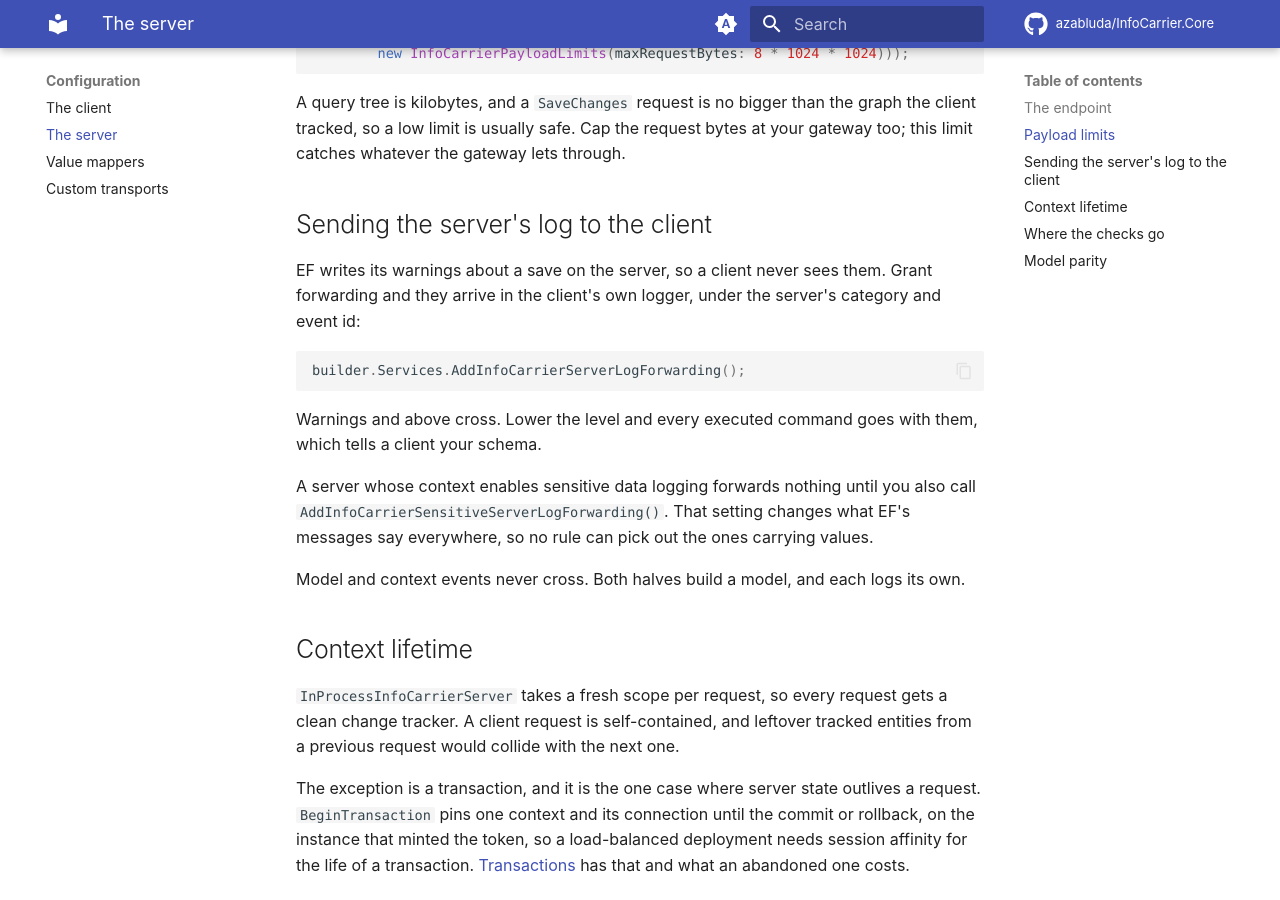
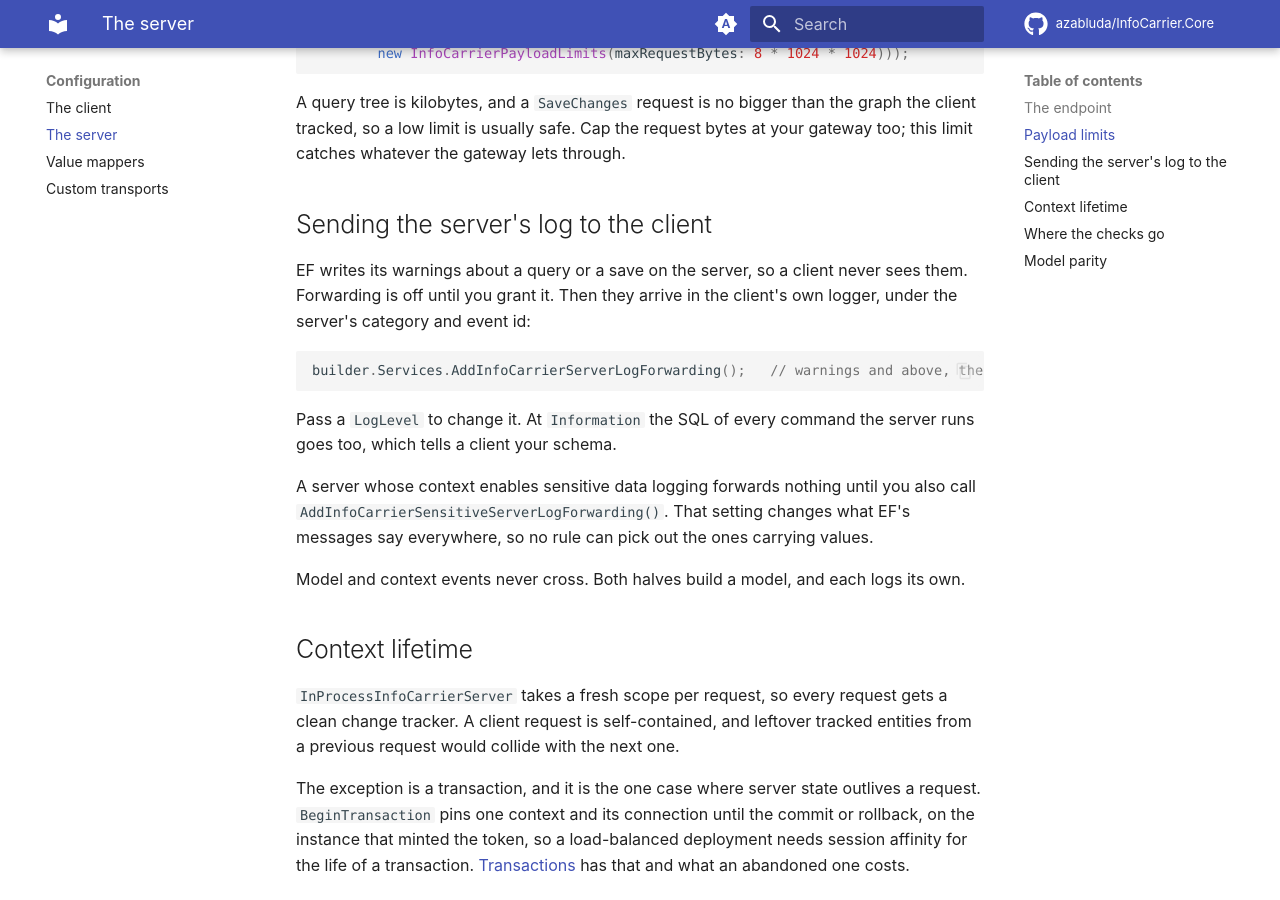
Before and after one commit to azabluda/InfoCarrier.Core, an MkDocs documentation site: the page built from website/docs/configuration/server.md, in a window 1280 px wide and 900 px high, scrolled down 1704 px. Built offline with MkDocs 1.6.1 and Material for MkDocs 9.7.7, drawn with Linux system fonts in a browser that asks for light colours; comment, search, counter and statistics services are not loaded.

Commit message:
Docs: what paging costs, and how to set the log-forwarding level
Two gaps, both found by reading the pages rather than the code.

The querying guide teaches paging and could not say what R173 measured: when the
client has to rebuild the projection, the Skip and Take above it are rebuilt with
it, so the server sends every matching row and the client keeps one page. The
answer is right and the whole result set crosses. Page before you project.

The server page told a reader to lower the forwarding level without showing the
parameter, and never said forwarding is off by default. It now shows the default
in the sample and names the LogLevel in prose. The first draft showed two
registration calls one after the other, which reads as if you make both; the
registration uses TryAdd, so the second would have been silently ignored.

The opening sentence also said "a save" where forwarding covers a query too.

querying.md joins the 700 tier for the reason that tier exists: a fact the page
was missing, measured rather than argued, and no padding to cut in its place.

Docs only. doc-words 0 over budget, doc-links 0 broken in 58 files, mkdocs
--strict clean.

Co-Authored-By: Claude Opus 5 <noreply@anthropic.com>

````diff
--- a/website/docs/configuration/server.md
+++ b/website/docs/configuration/server.md
@@ -69,15 +69,16 @@ catches whatever the gateway lets through.
 
 ## Sending the server's log to the client
 
-EF writes its warnings about a save on the server, so a client never sees them. Grant forwarding and
-they arrive in the client's own logger, under the server's category and event id:
+EF writes its warnings about a query or a save on the server, so a client never sees them.
+Forwarding is off until you grant it. Then they arrive in the client's own logger, under the
+server's category and event id:
 
 ```csharp
-builder.Services.AddInfoCarrierServerLogForwarding();
+builder.Services.AddInfoCarrierServerLogForwarding();   // warnings and above, the default
 ```
 
-Warnings and above cross. Lower the level and every executed command goes with them, which tells a
-client your schema.
+Pass a `LogLevel` to change it. At `Information` the SQL of every command the server runs goes too,
+which tells a client your schema.
 
 A server whose context enables sensitive data logging forwards nothing until you also call
 `AddInfoCarrierSensitiveServerLogForwarding()`. That setting changes what EF's messages say
````
Also changed, not shown: docs/doc-style.md (+1 -1 lines), website/docs/guide/querying.md (+4 -0 lines), 1 other file.
